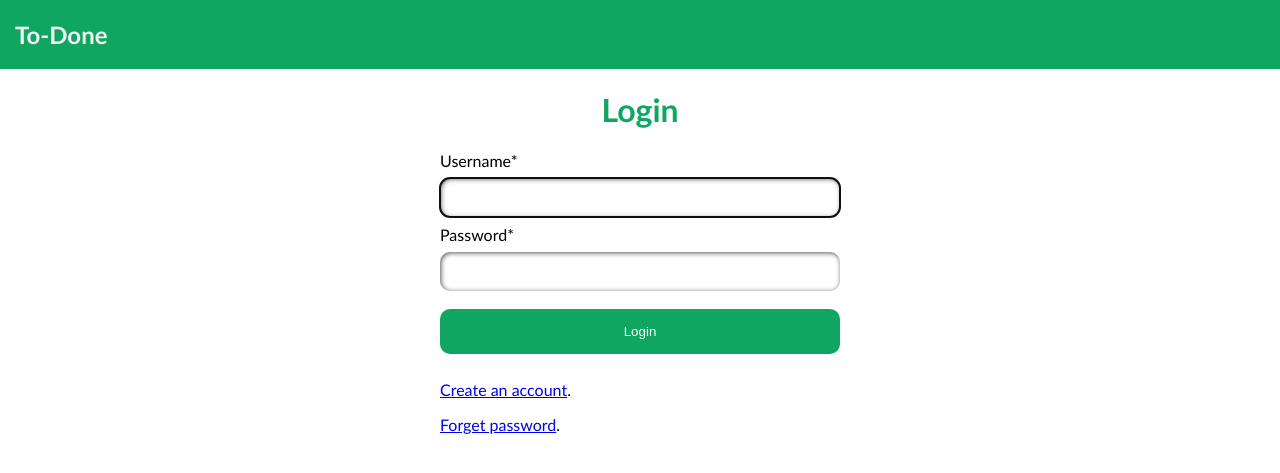
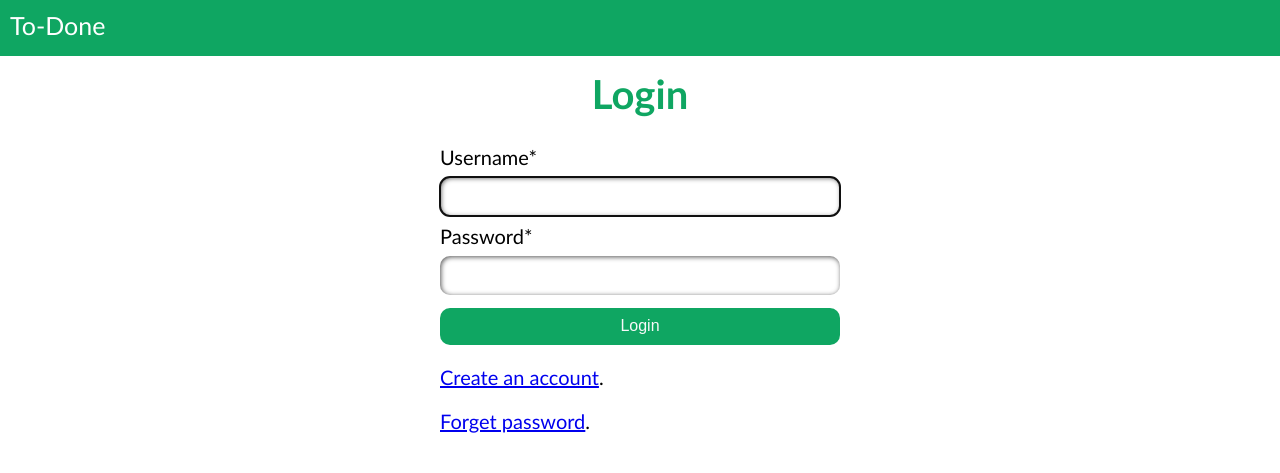
Before and after one commit to shahleon/smart-todo, a Django app: page /login in a window 1280 px wide. Shown: the top 473 px of the page. Run offline with Django 3.2, Linux system fonts and the light colour scheme; some libraries are stand-ins or nearby versions.

Commit message:
Fixed some style inconsistencies

```diff
--- a/todo/templates/todo/login.html
+++ b/todo/templates/todo/login.html
@@ -4,41 +4,75 @@
 <meta name="viewport" content="width=device-width, initial-scale=1">
 <title>To-Done</title>
 <style>
-    .topbar {
-        overflow: hidden;
-        background-color: #0fa662;
-        padding: 0px;
-    }
-
-    .topbar h2 {
-        float: left;
-        color: #f2f2f2;
-        text-align: center;
-        padding-left: 15px;
-        text-decoration: none;
-    }
-
-    h1 {
-        color: #0fa662;
-    }
-
 	body {
         font-family: Calibri, Helvetica, sans-serif;
         margin: 0;
     }
 
-    button {
+    ul {
+        list-style: none;
+        padding-left: 0;
+    }
+
+    .topbar {
+        overflow: hidden;
         background-color: #0fa662;
+        position: fixed;
         width: 100%;
+        top: 0;
+        z-index: 1;
+    }
+
+    .topbar a {
+        float: left;
         color: white;
-        padding: 15px;
-        margin: 10px 0px;
-        border: none;
+        text-align: center;
+        padding-left: 15px;
+        text-decoration: none;
+        font-size: 25px;
+        padding: 10px;
+    }
+
+    .topbar ul {
+        margin: 0;
+        padding: 0;
+        overflow: hidden;
+        display: inline-block;
+    }
+
+    .topbar ul li {
+        display: inline-block;
+        color: #f2f2f2;
+        text-align: center;
+    }
+
+    h1 {
+        color: #0fa662;
+        text-align: center;
+    }
+
+    .main button {
+        display: inline-block;
         cursor: pointer;
         border-radius: 10px;
+        background: #0fa662;
+        border: 0;
+        font-size: 16px;
+        height: 37px;
+        padding: 0 11px;
+        margin-top: 5px;
+        text-align: center;
+        width: 100%;
+        min-width: 200px;
+        font-weight: 500;
+        color: #f9f9f9;
     }
 
-    input[type=text], input[type=password] {
+    .main button:hover {
+        background: #0b8f54;
+    }
+
+    input[type=text], input[type=password], input[type=email] {
         width: 100%;
         margin: 8px 0;
         padding: 12px 20px;
@@ -49,10 +83,6 @@
         box-shadow: 1px 1px 5px #555 inset;
     }
 
-    button:hover {
-        opacity: 0.7;
-    }
-
     .container {
         margin: auto;
         width: 400px;
@@ -61,13 +91,20 @@
     .right {
         float: right;
     }
+
+    .main {
+            font-size: 20px;
+            padding: 0px 20px;
+            margin-top: 70px;
+    }
 </style>
 </head>
 <body>
     <div class="topbar">
-        <h2>To-Done</h2>
+        <ul><li><a href="/">To-Done</a></li></ul>
     </div>
-    <center> <h1>Login</h1> </center>
+	<div class="main">
+		<h1>Login</h1>
 
 		{% block content %}
 
@@ -85,5 +122,6 @@
 		</div>
 
 		{% endblock %}
+	</div>
 </body>
 </html>
--- a/todo/templates/todo/password/password_reset_complete.html
+++ b/todo/templates/todo/password/password_reset_complete.html
@@ -20,6 +20,7 @@
 
     h1 {
         color: #0fa662;
+        text-align: center;
     }
 
     body {
@@ -68,7 +69,7 @@
 
 	  <!--Password Reset Complete-->
 		<div class="container p-4">
-			<h2 class="font-weight-bold mt-3">Password reset complete</h2>
+			<h1>Password reset complete</h1>
 			<hr>
 			<p>Your password has been set. You may go ahead and log in now.</p>
 			<a href="/login" class="btn btn-primary">Log in</a>
```
Also changed, not shown: todo/templates/todo/password/password_reset.html (+66 -10 lines), todo/templates/todo/register.html (+64 -9 lines). Lines whose indentation alone changed are shown as unchanged.
